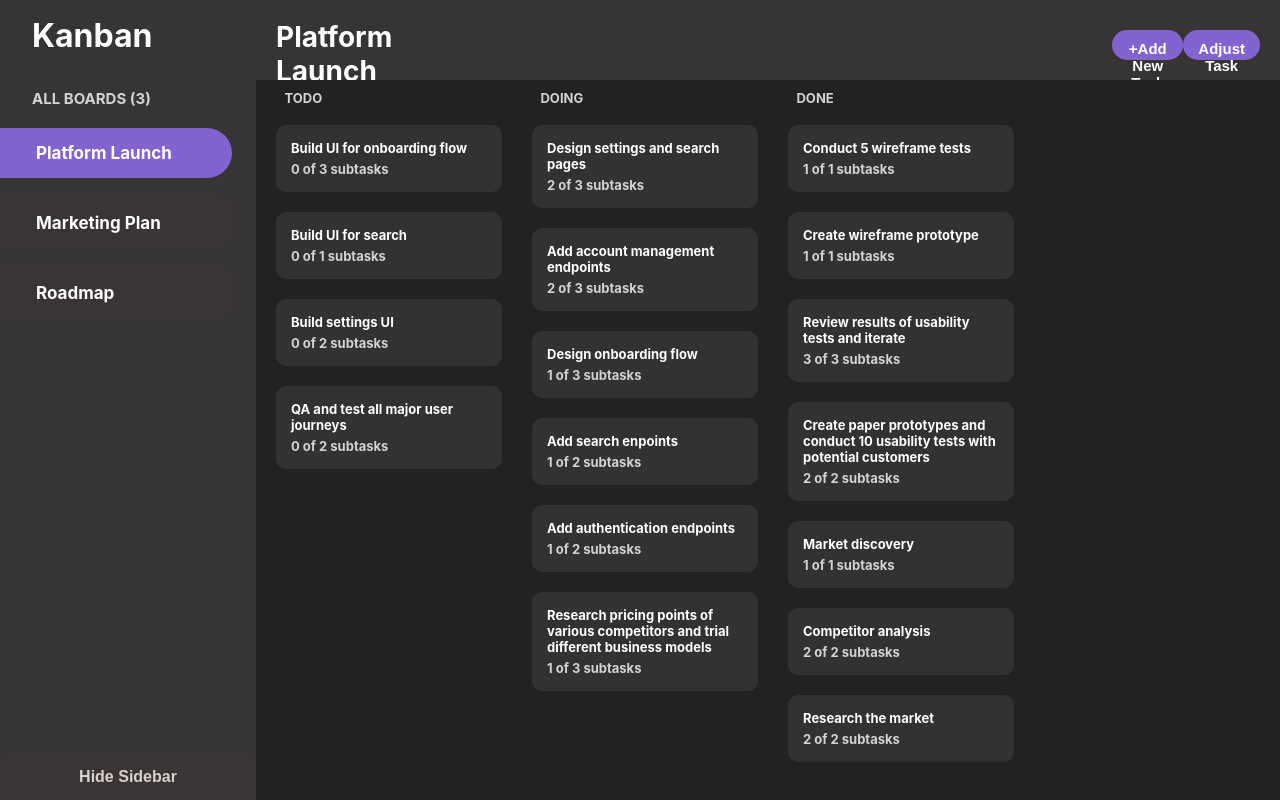
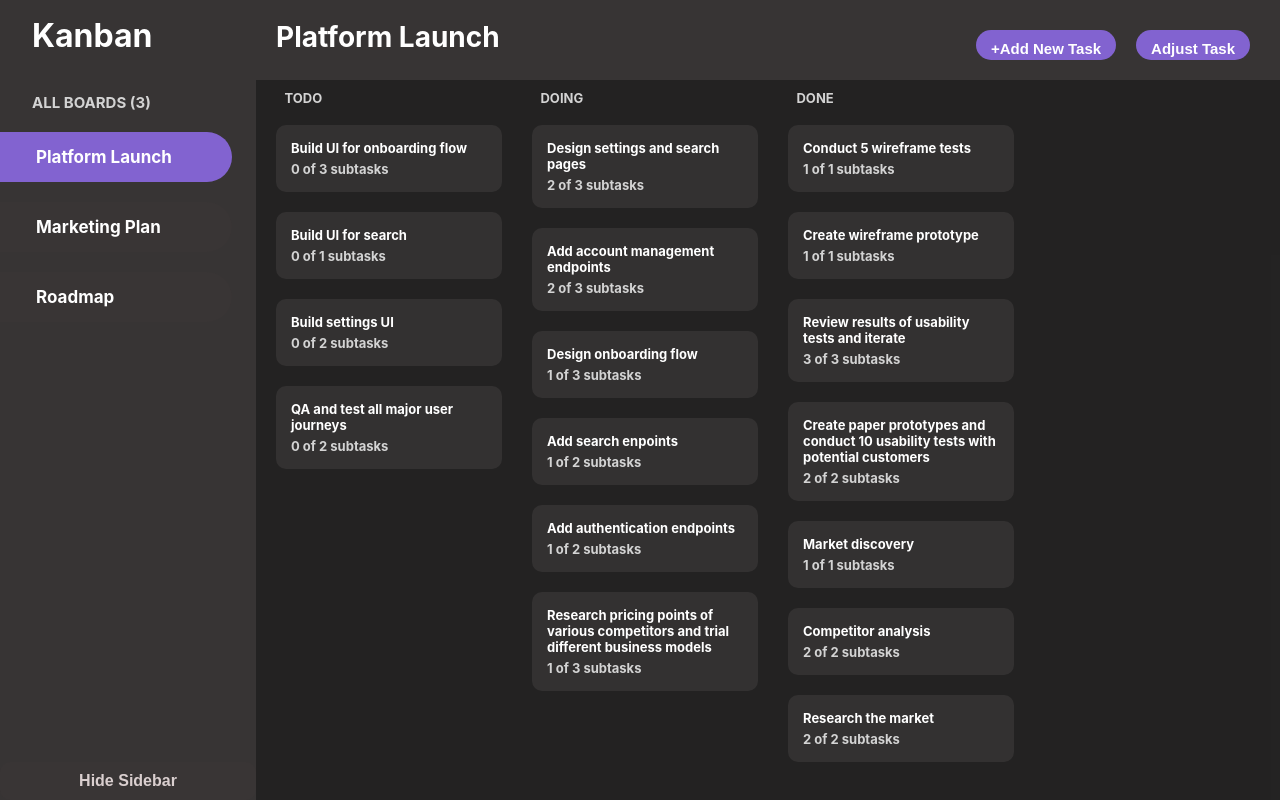
Before and after one commit to JBaaij/Kanban, a React (Create React App) app: page / in a window 1280 px wide. Built offline with nearby package versions, Linux system fonts and the light colour scheme.

Commit message:
improvement button layout

```diff
--- a/src/App.css
+++ b/src/App.css
@@ -19,6 +19,7 @@
 
 /* Title */
 .title {
+  flex-grow: 1;
   font-weight: bold;
   margin-bottom: 10px;
   color: white;
@@ -112,13 +113,14 @@
   background-color: rgb(130, 99, 208);
   color: white;
   border-radius: 20px;
-  margin-left: 90vh;
+  margin-right: 10px;
 }
 
 #button-uppercontainer {
   background-color: rgb(130, 99, 208);
   color: white;
   border-radius: 20px;
+  margin-right: 10px;
 }
 #button-uppercontainer:hover {
   background-color: rgb(149, 125, 208);
@@ -132,3 +134,7 @@
   background-color: #3a3535e3;
   margin-top: 55vh;
 }
+#button-container {
+  display: flex; /* Create a nested flex container for buttons */
+  gap: 10px; /* Add some spacing between the buttons */
+}
--- a/src/App.tsx
+++ b/src/App.tsx
@@ -80,6 +80,7 @@ function App() {
         <div>
           <div className="upper-container">
             <span>{appState.boardName}</span>
+            <div id="button-container">
               <button
                 onClick={toggleCreatePanel}
                 id="first-button-uppercontainer"
@@ -89,6 +90,7 @@ function App() {
               <button onClick={toggleAmendPanel} id="button-uppercontainer">
                 Adjust Task
               </button>
+            </div>
           </div>
           {/* Middle container with 3 columns */}
           <div className="middle-container">
--- a/src/LabelButton.css
+++ b/src/LabelButton.css
@@ -15,7 +15,10 @@
   margin-right: 3vh;
 }
 .label-button:hover {
-  background-color: rgb(149, 125, 208);
+  background-color: rgb(95, 93, 92);
+}
+.selected:hover {
+  background-color: rgb(130, 99, 208);
 }
 .selected {
   user-select: none;
```
Lines whose indentation alone changed are shown as unchanged.
